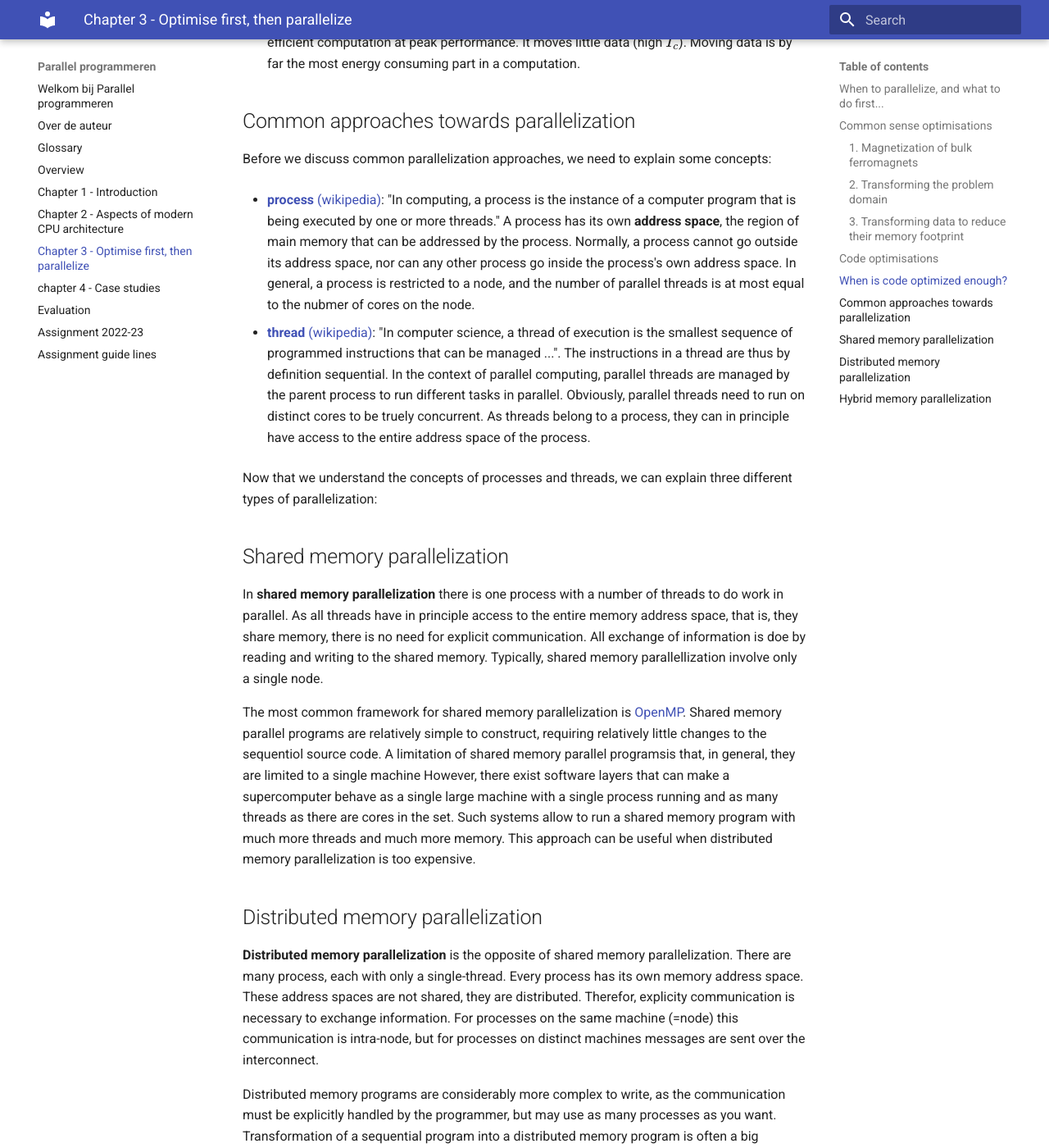
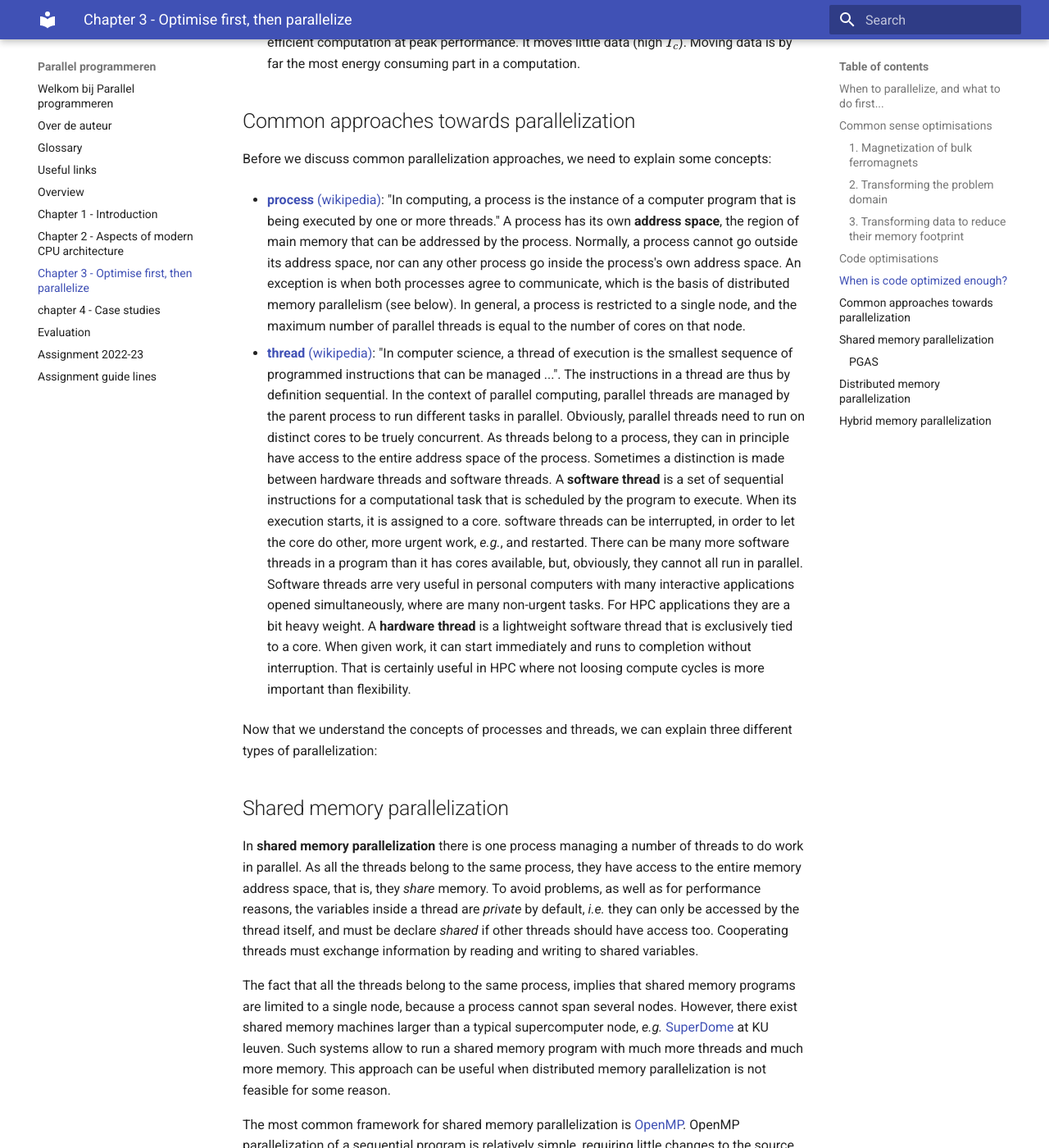
Before and after one commit to etijskens/wetppr, an MkDocs documentation site: the page built from docs/chapter-3.md, in a window 1280 px wide and 1400 px high, scrolled down 6051 px. Shown: the whole window at 82% size. Built offline with MkDocs 1.6.1 and Material for MkDocs 9.7.7, drawn with Linux system fonts in a browser that asks for light colours; formulas are drawn with MathJax 3; some of the changed text lies outside the part shown.

Commit message:
added links.md, wip on chapter-3

```diff
--- a/docs/chapter-3.md
+++ b/docs/chapter-3.md
@@ -213,34 +213,57 @@
 - [**process** (wikipedia)](https://en.wikipedia.org/wiki/Process_(computing)): "In computing, a process is the
   instance of a computer program that is being executed by one or more threads." A process has its own **address
   space**, the region of main memory that can be addressed by the process. Normally, a process cannot go outside its
-  address space, nor can any other process go inside the process's own address space. In general, a process is
-  restricted to a node, and the number of parallel threads is at most equal to the nubmer of cores on the node.
+  address space, nor can any other process go inside the process's own address space. An exception is when both
+  processes agree to communicate, which is the basis of distributed memory parallelism (see below). In general, a
+  process is restricted to a single node, and the maximum number of parallel threads is equal to the number of cores
+  on that node.
 
 - [**thread** (wikipedia)](https://en.wikipedia.org/wiki/Thread_(computing)): "In computer science, a thread of
   execution is the smallest sequence of programmed instructions that can be managed ...". The instructions in a
   thread are thus by definition sequential. In the context of parallel computing, parallel threads are managed by the
   parent process to run different tasks in parallel. Obviously, parallel threads need to run on distinct cores to be
   truely concurrent. As threads belong to a process, they can in principle have access to the entire address space of
-  the process.
-
+  the process. Sometimes a distinction is made between hardware threads and software threads. A **software thread**
+  is a set of sequential instructions for a computational task that is scheduled by the program to execute. When its
+  execution starts, it is assigned to a core. software threads can be interrupted, in order to let the core do other,
+  more urgent work, *e.g.*, and restarted. There can be many more software threads in a program than it has cores
+  available, but, obviously, they cannot all run in parallel. Software threads arre very useful in personal
+  computers with many interactive applications opened simultaneously, where are many non-urgent tasks. For HPC
+  applications they are a bit heavy weight. A **hardware thread** is a lightweight software thread that is
+  exclusively tied to a core. When given work, it can start immediately and runs to completion without interruption.
+  That is certainly useful in HPC where not loosing compute cycles is more important than flexibility.
 
 Now that we understand the concepts of processes and threads, we can explain three different types of
 parallelization:
 
 ## Shared memory parallelization
 
-In **shared memory parallelization** there is one process with a number of threads to do work in parallel. As all
-threads have in principle access to the entire memory address space, that is, they share memory, there is no need for
-explicit communication. All exchange of information is doe by reading and writing to the shared memory. Typically,
-shared memory parallellization involve only a single node.
+In **shared memory parallelization** there is one process managing a number of threads to do work in parallel. As all
+the threads belong to the same process, they have access to the entire memory address space, that is, they
+*share* memory. To avoid problems, as well as for performance reasons, the variables inside a thread are *private* by
+default, *i.e.* they can only be accessed by the thread itself, and must be declare *shared* if other threads should
+have access too. Cooperating threads must exchange information by reading and writing to shared variables.
 
-The most common framework for shared memory parallelization is [OpenMP](https://www.openmp.org). Shared memory
-parallel programs are relatively simple to construct, requiring relatively little changes to the sequentiol source
-code. A limitation of shared memory parallel programsis that, in general, they are limited to a single machine
-However, there exist software layers that can make a supercomputer behave as a single large machine with a single
-process running and as many threads as there are cores in the set. Such systems allow to run a shared memory program
-with much more threads and much more memory. This approach can be useful when distributed memory parallelization is
-too expensive.
+The fact that all the threads belong to the same process, implies that shared memory programs are limited to a single
+node, because a process cannot span several nodes. However, there exist shared memory machines larger than a typical
+supercomputer node, *e.g.* [SuperDome](https://docs.vscentrum.be/en/latest/leuven/tier2_hardware/superdome_hardware.
+html) at KU leuven. Such systems allow to run a shared memory program with much more threads and much more memory.
+This approach can be useful when distributed memory parallelization is not feasible for some reason.
+
+The most common framework for shared memory parallelization is [OpenMP](https://www.openmp.org). OpenMP
+parallelization of a sequential program is relatively simple, requiring little changes to the source code in the
+form of directives. A good starting point for OpenMP parallelization is [this video](https://www.youtube.com/watch?
+v=SnD8xlwLlZU). An important limitation of OpenMP is that it is only available in C/C++/Fortran, and not Python.
+Fortunately, Python has other options, *e.g.* [multiprocessing](https://docs.python.org/3/library/multiprocessing.
+html), [concurrent.futures](https://docs.python.org/3/library/concurrent.futures.html) and [dask](https://www.dask.
+org). In addition it is possible to build your own Python modules from C++ or Fortran code, in which OpenMP is used
+to parallelize some tasks. The popular [numpy](https://numpy.org) is a good example.
+
+### PGAS
+
+**[Partitioned Global Address Space](https://en.wikipedia.org/wiki/Partitioned_global_address_space)**, or **PGAS**,
+is a parallel programming paradigm that provide communication operations involving a global memory address space on
+top of an otherwise distributed memory system.
 
 ## Distributed memory parallelization
 
@@ -252,7 +275,9 @@
 
 Distributed memory programs are considerably more complex to write, as the communication must be explicitly handled
 by the programmer, but may use as many processes as you want. Transformation of a sequential program into a
-distributed memory program is often a big programming effort. The most common framework is [MPI](https://www.mpi. org).
+distributed memory program is often a big programming effort. The most common framework is [MPI](https://www.mpi.org)
+. MPI is available in C/C++/Fortran and also in Python by the [mpi4py](https://mpi4py.readthedocs.io/en/stable/)
+module.
 
 ## Hybrid memory parallelization
 
@@ -264,4 +289,7 @@
 This approach uses shared memory parallelization where it is useful (on a NUMA domain), but removes the limitation
 to a single machine. It has less processes, and thus less overhead in terms of memory footprint, and
 communication overhead. It is also a bit more complex that pure distributed memory parallelization, and much more
-complex that shared memory parallelization.
+complex than shared memory parallelization.
+
+Hybrid memoryy parallelization is usually implemented with OpenMP at the shared memory level and MPI at the
+distributed level.
--- a/mkdocs.yml
+++ b/mkdocs.yml
@@ -7,6 +7,7 @@
   - index.md
   - over-de-auteur.md
   - glossary.md
+  - links.md
   - overview.md
   - chapter-1.md
   - chapter-2.md
```
Also changed, not shown: docs/index.md (+1 -0 lines), docs/links.md (added, +25 -0 lines).
